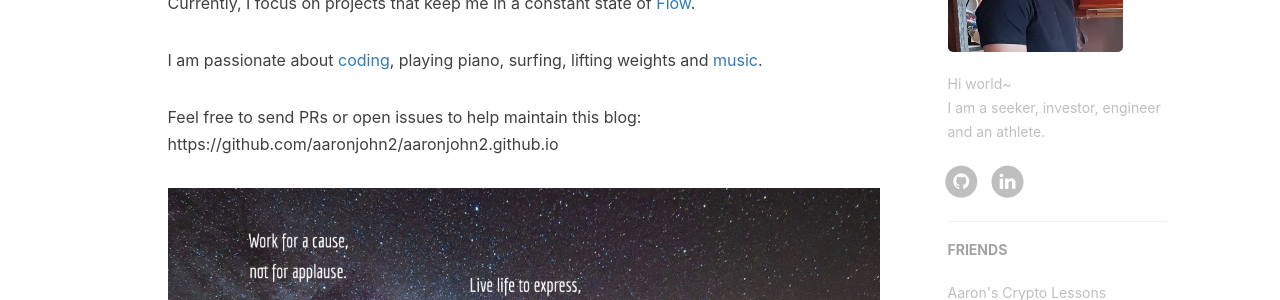
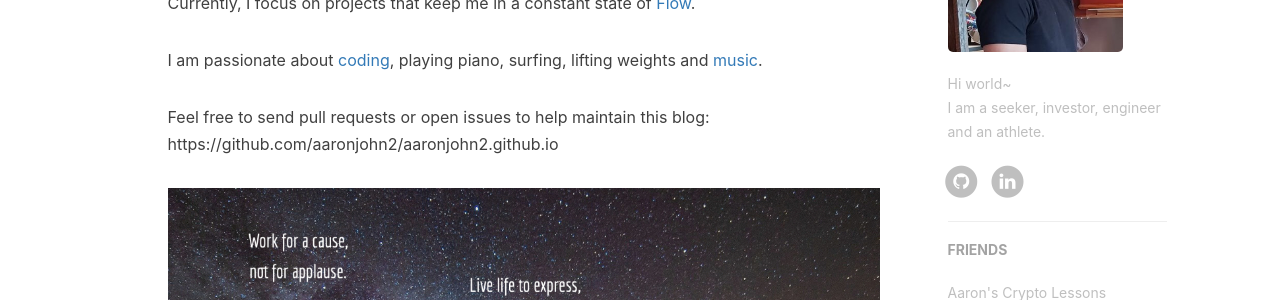
Before and after one commit to aaronjohn2/aaronjohn2.github.io, a Jekyll site: the page built from about.html, in a window 1280 px wide. Shown: the part 730-1030 px from the top of the page. Built offline with Jekyll 4.4.1, drawn with Linux system fonts in a browser that asks for light colours; nearby versions of some CDN libraries; comment, search, counter and statistics services are not loaded.

Commit message:
Update en.md

```diff
--- a/_includes/about/en.md
+++ b/_includes/about/en.md
@@ -8,6 +8,6 @@ Currently, I focus on projects that keep me in a constant state of <a href="http
 
 I am passionate about <a href="https://github.com/aaronjohn2" target="_blank" rel="noopener noreferrer">coding</a>, playing piano, surfing, lifting weights and <a href="https://soundcloud.app.goo.gl/oG6JNjs55pSMQA1eA" target="_blank" rel="noopener noreferrer">music</a>.
 
-Feel free to send PRs or open issues to help maintain this blog: https://github.com/aaronjohn2/aaronjohn2.github.io
+Feel free to send pull requests or open issues to help maintain this blog: https://github.com/aaronjohn2/aaronjohn2.github.io
 
 ![](/assets/quote.jpg)
```
